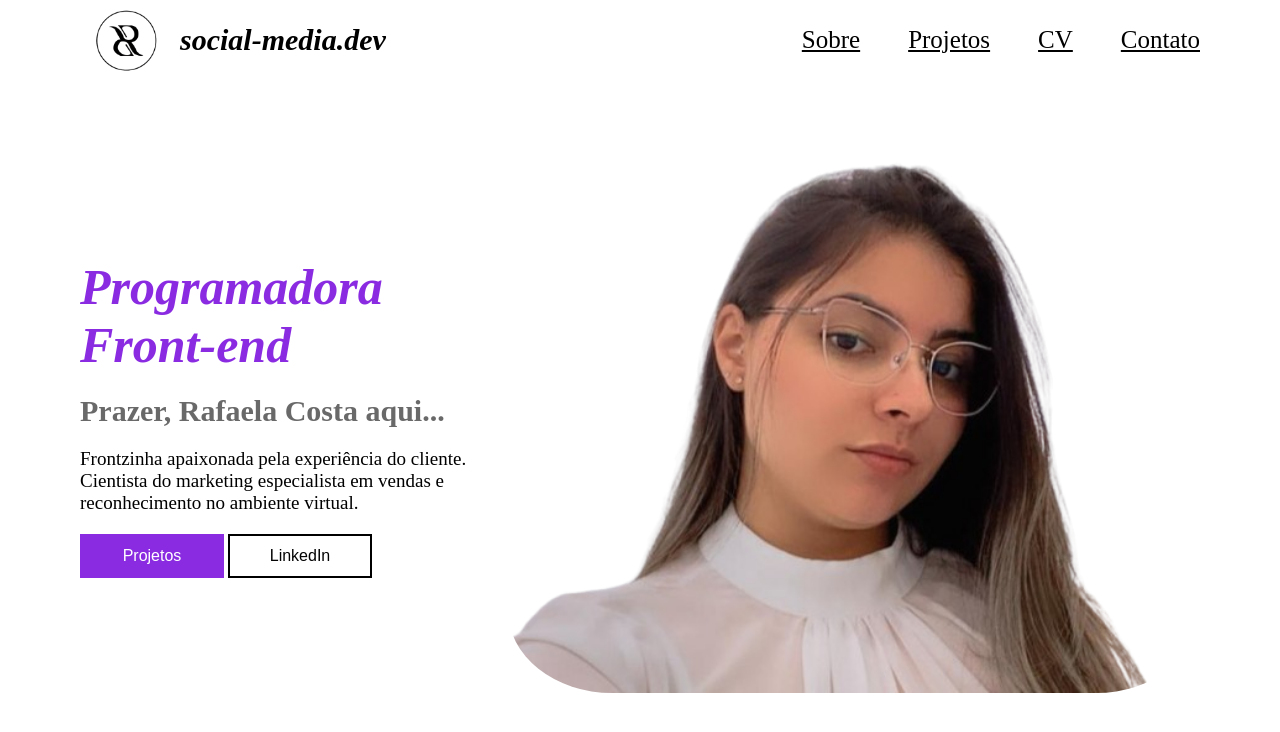
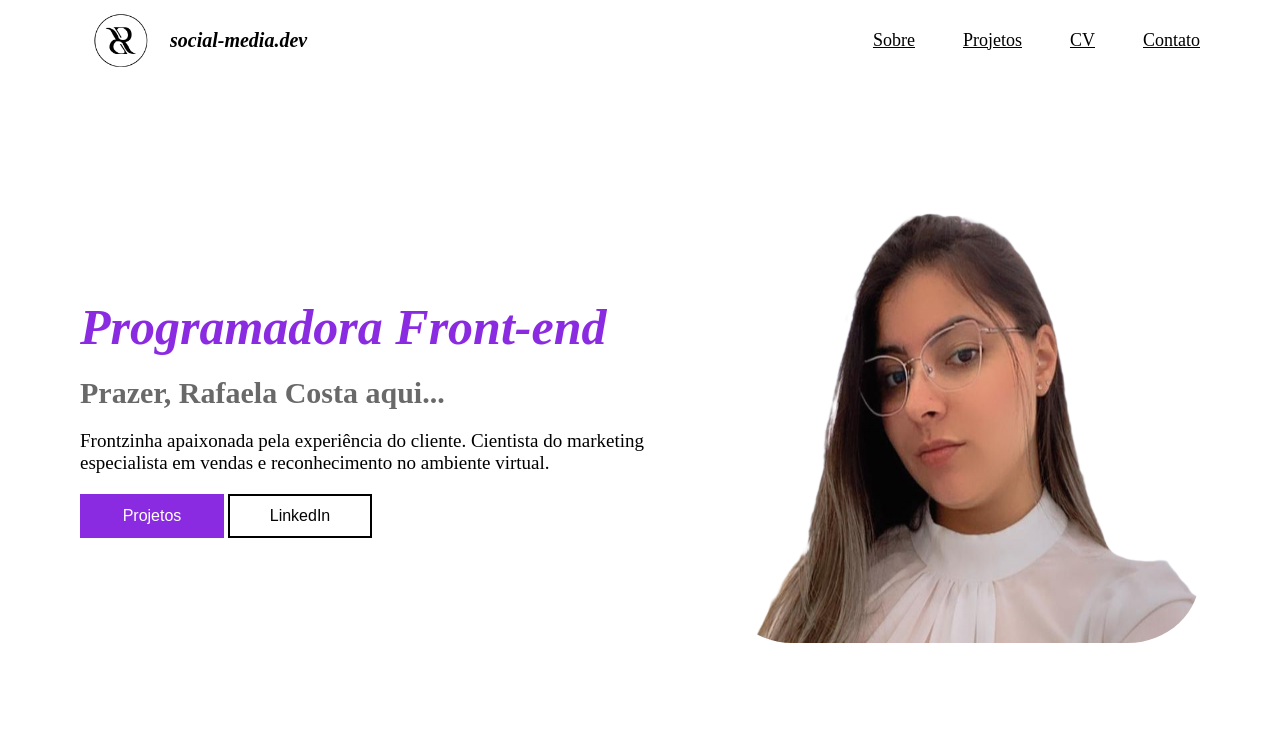
Before and after one commit to Mendez-Rafaela/portifolio-html, a plain HTML site: page src/index.html in a window 1280 px wide. Drawn offline with Linux system fonts and the light colour scheme.

Commit message:
arrumei as imgs

```diff
--- a/src/index.html
+++ b/src/index.html
@@ -38,7 +38,7 @@
 
         </aside>
 
-        <img src="./images/foto-pessoal.png" alt="Imagem de perfil da CEO da empresa">
+        <img src="./images/foto-pessoal-2.0.png" alt="Imagem de perfil da CEO da empresa">
 
     </main>
 
--- a/src/styles/style.css
+++ b/src/styles/style.css
@@ -14,14 +14,14 @@ header {
     justify-content: center;
     align-items: center;
     gap: 15px;
-    font-size: 15px;
+    font-size: 10px;
     font-style: italic;
 
 }
 
 .header-title img {
-    width: 85px;
-    height: 85px;
+    width: 75px;
+    height: 75px;
 }
 
 header nav {
@@ -33,7 +33,7 @@ header nav {
 }
 
 header nav a {
-    font-size: 25px;
+    font-size: 18px;
     color: black;
 }
 
@@ -50,8 +50,8 @@ main {
 }
 
 main img {
-    width: 750px;
-    height: 550px;
+    width: 480px;
+    height: 450px;
     border-radius: 15%;
 }
 
```
Also changed, not shown: src/images/foto-pessoal-2.0.png (added).
